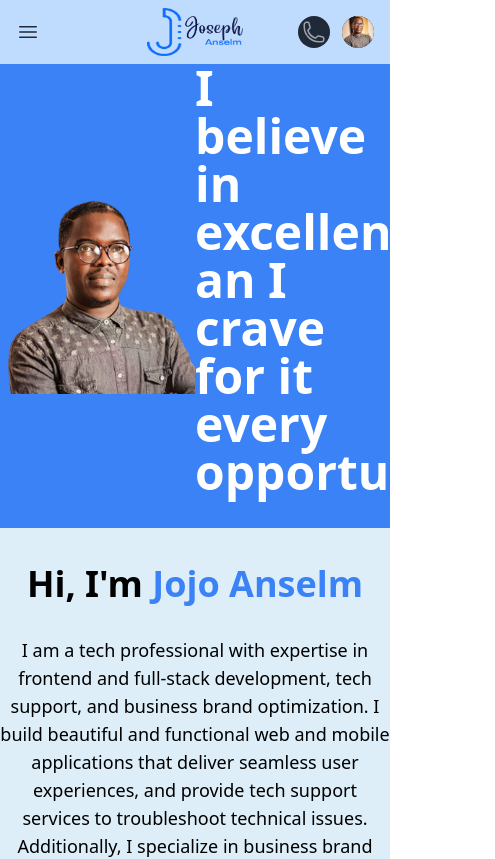
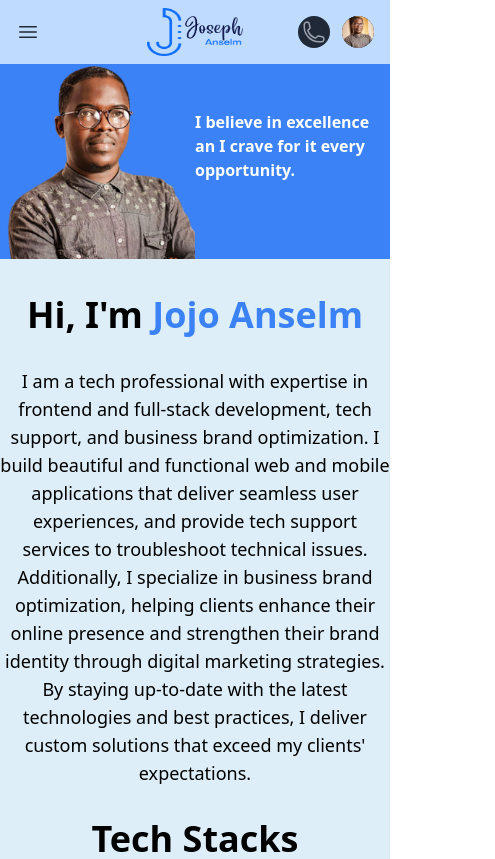
Before and after one commit to joseph-anselm/my-portfolio, a Next.js app: page /about in a window 390 px wide. Shown: the top 859 px of the page, 495 px wide, since content can reach past the window. Built offline with nearby package versions, Linux system fonts and the light colour scheme.

Commit message:
admin fix

```diff
--- a/components/herosection.js
+++ b/components/herosection.js
@@ -25,7 +25,7 @@ const HeroSection = () => {
           />
         </div>
         <div className="w-1/2">
-          <h1 className="text-white text-5xl font-bold mb-8">
+          <h1 className="text-white lg:text-5xl md:text-4xl sm:text-2xl font-bold mb-8">
             I believe in excellence an I crave for it every opportunity.
           </h1>
         </div>
--- a/pages/about.js
+++ b/pages/about.js
@@ -56,7 +56,7 @@ export default function MyPage() {
             <h1 className="text-4xl font-bold mb-8">
               Hi, I&apos;m <span className="text-blue-500">Jojo Anselm</span>
             </h1>
-            <p className="text-lg mb-8">
+            <p className="text-lg mb-8 ">
               I am a tech professional with expertise in frontend and full-stack development, tech support, and business brand optimization. I build beautiful and functional web and mobile applications that deliver seamless user experiences, and provide tech support services to troubleshoot technical issues. Additionally, I specialize in business brand optimization, helping clients enhance their online presence and strengthen their brand identity through digital marketing strategies. By staying up-to-date with the latest technologies and best practices, I deliver custom solutions that exceed my clients&apos; expectations.
             </p>
             <h1 className="text-4xl font-bold mb-8">Tech Stacks</h1>
--- a/pages/projects/[slug].js
+++ b/pages/projects/[slug].js
@@ -17,7 +17,7 @@ export default function Project({ project }) {
         <h1 className="text-3xl font-semibold mb-6">{project.title}</h1>
       </div>
 
-      <div className="flex flex-col md:flex-row items-center justify-center md:space-x-10">
+      <div className="flex flex-col md:flex-row items-center justify-center md:space-x-10 items-start">
         <div className="rounded-lg overflow-hidden md:w-1/2 sm:w-full">
           <div className="aspect-w-16 aspect-h-9">
             <Image
```
